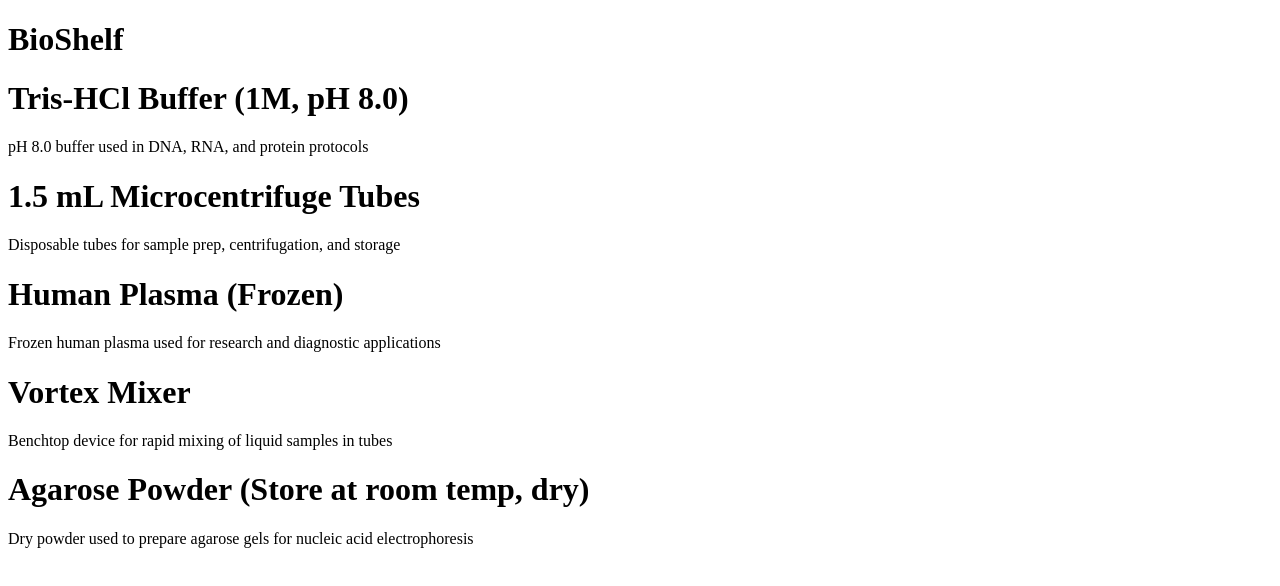
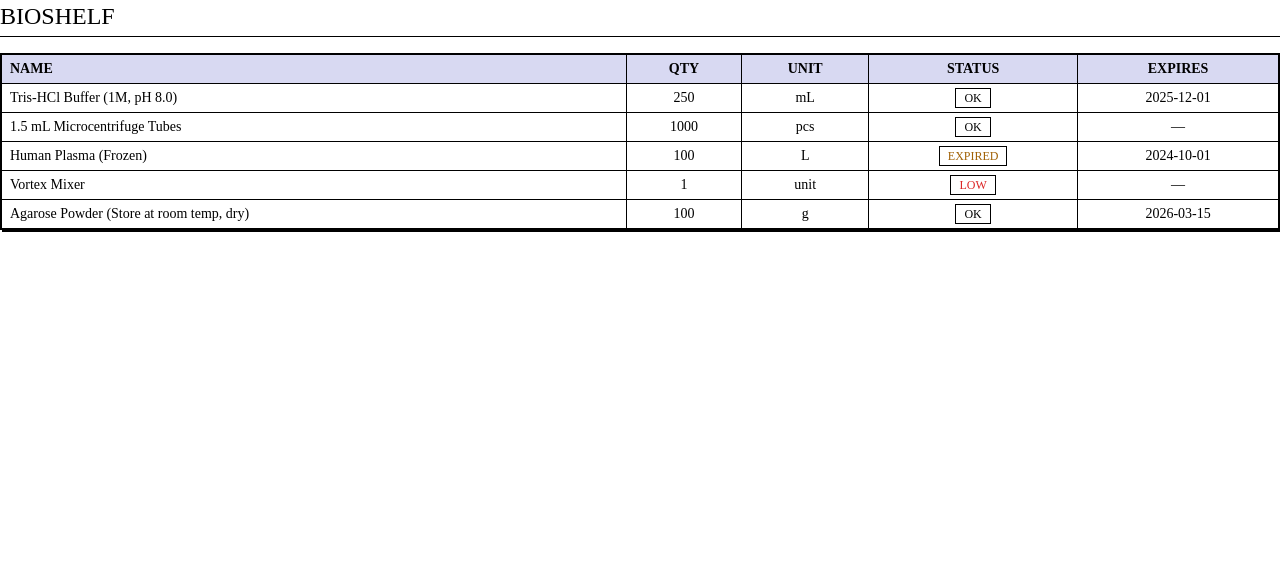
Before and after one commit to Andrew-Bootsma/bio-shelf, a React (Vite) app: page / in a window 1280 px wide. Shown: the top 586 px of the page. Built offline with nearby package versions, Linux system fonts and the light colour scheme.

Commit message:
setup tailwind and add some basic styling

```diff
--- a/index.html
+++ b/index.html
@@ -3,6 +3,7 @@
   <head>
     <meta charset="UTF-8" />
     <meta name="viewport" content="width=device-width, initial-scale=1.0" />
+    <link rel="stylesheet" href="./src/style.css" />
     <title>BioShelf</title>
   </head>
   <body>
--- a/package.json
+++ b/package.json
@@ -17,13 +17,18 @@
   "author": "Andrew Bootsma <andrew_boots@proton.me>",
   "license": "MIT",
   "devDependencies": {
+    "@tailwindcss/forms": "^0.5.3",
     "@vitejs/plugin-react": "^4.3.1",
+    "autoprefixer": "^10.4.12",
     "eslint": "^9.9.1",
     "eslint-config-prettier": "^9.1.0",
     "eslint-plugin-react": "^7.37.1",
     "globals": "^15.9.0",
     "json-server": "^1.0.0-beta.3",
+    "postcss": "^8.4.18",
     "prettier": "^3.5.3",
+    "prettier-plugin-tailwindcss": "^0.6.11",
+    "tailwindcss": "^3.1.8",
     "vite": "^5.4.2"
   },
   "dependencies": {
--- /dev/null
+++ b/postcss.config.cjs
@@ -0,0 +1,6 @@
+module.exports = {
+  plugins: {
+    tailwindcss: {},
+    autoprefixer: {},
+  },
+}
--- a/src/App.jsx
+++ b/src/App.jsx
@@ -4,27 +4,62 @@
 const App = () => {
   return (
     <div>
-      <h1>BioShelf</h1>
+      <h1 className="sectionHeader">BioShelf</h1>
+
+      <div className="overflow-x-auto border border-black shadow-hard">
+        <table className="w-full text-left font-mono text-sm">
+          <thead className="bg-brand-muted uppercase text-black">
+            <tr>
+              <th className="border border-black px-2 py-1">Name</th>
+              <th className="border border-black px-2 py-1 text-center">Qty</th>
+              <th className="border border-black px-2 py-1 text-center">
+                Unit
+              </th>
+              <th className="border border-black px-2 py-1 text-center">
+                Status
+              </th>
+              <th className="border border-black px-2 py-1 text-center">
+                Expires
+              </th>
+            </tr>
+          </thead>
+          <tbody>
             <Material
               name="Tris-HCl Buffer (1M, pH 8.0)"
-        description="pH 8.0 buffer used in DNA, RNA, and protein protocols"
+              quantity={250}
+              unit="mL"
+              status="OK"
+              expiryDate="2025-12-01"
             />
             <Material
               name="1.5 mL Microcentrifuge Tubes"
-        description="Disposable tubes for sample prep, centrifugation, and storage"
+              quantity={1000}
+              unit="pcs"
+              status="OK"
             />
             <Material
               name="Human Plasma (Frozen)"
-        description="Frozen human plasma used for research and diagnostic applications"
+              quantity={100}
+              unit="L"
+              status="EXPIRED"
+              expiryDate="2024-10-01"
             />
             <Material
               name="Vortex Mixer"
-        description="Benchtop device for rapid mixing of liquid samples in tubes"
+              quantity={1}
+              unit="unit"
+              status="LOW"
             />
             <Material
               name="Agarose Powder (Store at room temp, dry)"
-        description="Dry powder used to prepare agarose gels for nucleic acid electrophoresis"
+              quantity={100}
+              unit="g"
+              status="OK"
+              expiryDate="2026-03-15"
             />
+          </tbody>
+        </table>
+      </div>
     </div>
   );
 };
--- a/src/Material.jsx
+++ b/src/Material.jsx
@@ -1,9 +1,22 @@
+import StatusBadge from "./StatusBadge";
+
 const Material = (props) => {
   return (
-    <div className="material">
-      <h1>{props.name}</h1>
-      <p>{props.description}</p>
-    </div>
+    <tr className="hover:bg-brand-muted">
+      <td className="border border-black px-2 py-1">{props.name}</td>
+      <td className="border border-black px-2 py-1 text-center">
+        {props.quantity}
+      </td>
+      <td className="border border-black px-2 py-1 text-center">
+        {props.unit}
+      </td>
+      <td className="border border-black px-2 py-1 text-center">
+        <StatusBadge status={props.status} />
+      </td>
+      <td className="border border-black px-2 py-1 text-center">
+        {props.expiryDate ?? "—"}
+      </td>
+    </tr>
   );
 };
 
--- /dev/null
+++ b/src/StatusBadge.tsx
@@ -0,0 +1,19 @@
+import React from "react";
+
+const StatusBadge = (props) => {
+  const color = {
+    LOW: "text-red-600",
+    OK: "text-black",
+    EXPIRED: "text-yellow-700",
+  }[props.status];
+
+  return (
+    <span
+      className={`border border-black bg-white px-2 py-0.5 font-mono text-xs uppercase ${color}`}
+    >
+      {props.status}
+    </span>
+  );
+};
+
+export default StatusBadge;
--- /dev/null
+++ b/src/style.css
@@ -0,0 +1,25 @@
+@tailwind base;
+@tailwind components;
+@tailwind utilities;
+
+@layer components {
+  .button {
+    @apply border border-black bg-white px-4 py-2 font-mono uppercase text-black shadow-hard hover:bg-brand-muted;
+  }
+
+  .label {
+    @apply font-mono text-xs uppercase tracking-wider text-black;
+  }
+
+  .input {
+    @apply rounded-none border border-black bg-white px-2 py-1 font-mono text-black focus:outline-none focus:ring-0;
+  }
+
+  .sectionHeader {
+    @apply mb-4 border-b border-black pb-1 font-mono text-2xl uppercase;
+  }
+
+  .badge {
+    @apply border border-black bg-white px-2 py-0.5 font-mono text-xs uppercase text-red-600;
+  }
+}
--- /dev/null
+++ b/tailwind.config.cjs
@@ -0,0 +1,28 @@
+/** @type {import('tailwindcss').Config} */
+module.exports = {
+  content: ["./src/**/*.{js,ts,jsx,tsx,html}"],
+  theme: {
+    extend: {
+      fontFamily: {
+        mono: ["ui-monospace", "SFMono-Regular"],
+      },
+      colors: {
+        brand: {
+          DEFAULT: "#6B76FF",
+          muted: "#D8D9F2",
+        },
+        bg: "#ffffff",
+        text: "#000000",
+        border: "#000000",
+      },
+      borderRadius: {
+        none: "0px",
+        sm: "2px",
+      },
+      boxShadow: {
+        hard: "2px 2px 0 black",
+      },
+    },
+  },
+  plugins: [require("@tailwindcss/forms")],
+};
```
Also changed, not shown: 2 other files (tests, documents, lock files or other folders). Lines whose indentation alone changed are shown as unchanged.
